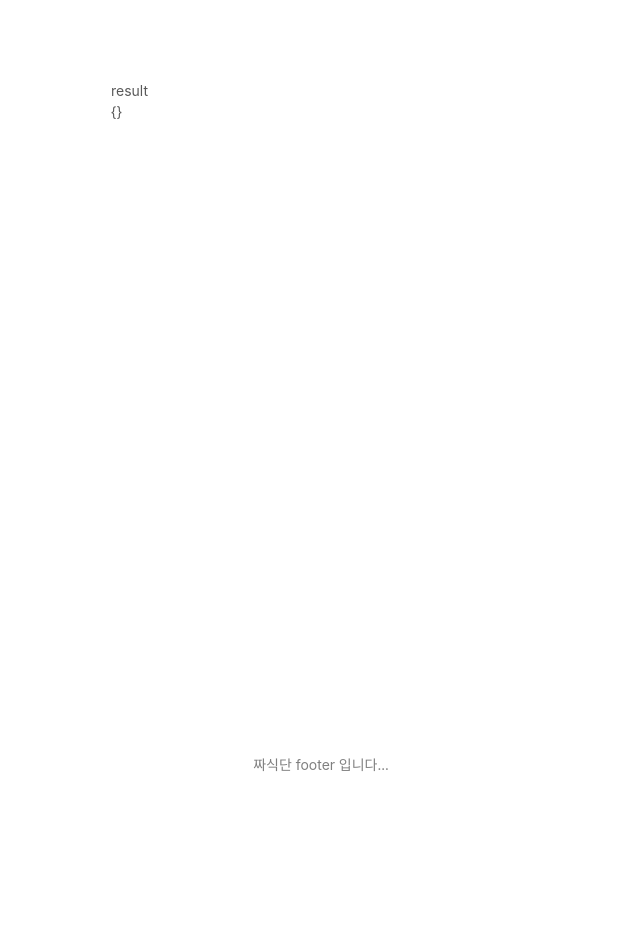
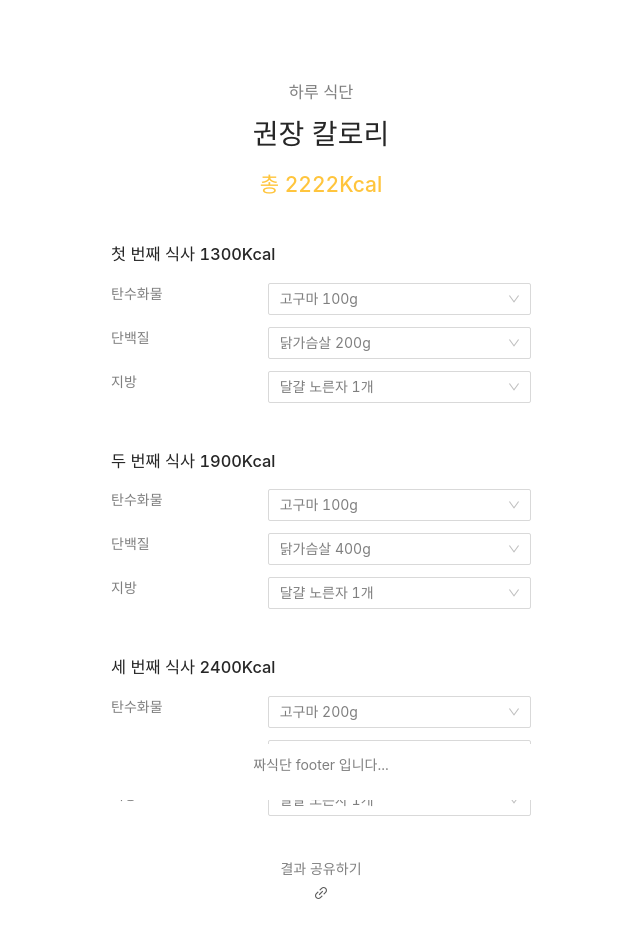
Before and after one commit to 2nnovate/meal-planner-ssr, a Next.js app: page /result in a window 1280 px wide. Shown: the top 938 px of the page, without its empty margins (319-959 px from the left). Before the commit the page ends 800 px from the top, so only its background shows below. Built offline with nearby package versions, Linux system fonts and the light colour scheme.

Commit message:
result 페이지 구현 (mock 데이터로 구현)

```diff
--- a/pages/result.js
+++ b/pages/result.js
@@ -1,7 +1,48 @@
 import ResultPage from '../src/pages/result'
 
-const Result = () => (
-  <ResultPage />
+const mockOptions = {
+  carbohydrateOptions: [{
+    id: 1,
+    label: '고구마 100g',
+    type: 'carbohydrate',
+    calorie: 500,
+  }, {
+    id: 2,
+    label: '고구마 200g',
+    type: 'carbohydrate',
+    calorie: 1000,
+  }],
+  proteinOptions: [{
+    id: 3,
+    label: '닭가슴살 200g',
+    type: 'protein',
+    calorie: 600,
+  }, {
+    id: 4,
+    label: '닭가슴살 400g',
+    type: 'protein',
+    calorie: 1200,
+  }],
+  fatOptions: [{
+    id: 5,
+    label: '달걀 노른자 1개',
+    type: 'fat',
+    calorie: 200,
+  }],
+};
+
+const Result = ({ options }) => (
+  <ResultPage
+    options={options}
+  />
 );
 
+export async function getStaticProps() {
+  const options = mockOptions;
+
+  return {
+    props: { options },
+  }
+}
+
 export default Result;
--- a/src/pages/result/index.js
+++ b/src/pages/result/index.js
@@ -1,18 +1,146 @@
-import { useContext } from 'react';
+import { useContext, useState } from 'react';
+import { Select } from 'antd';
+import { LinkOutlined } from '@ant-design/icons';
 
 import { mealPlanConfigContext } from '../../contexts/mealPlanConfigContext';
 
-import Layout from '../Layout';
+import Layout from '../layout';
 
+import styles from './index.module.scss';
 
-const ResultPage = () => {
-  const { config } = useContext(mealPlanConfigContext);
+const { Option } = Select;
+
+const mockTotalCalorie = 2222;
+const mockOptions = {
+  carbohydrateOptions: [{
+    id: 1,
+    label: '고구마 100g',
+    type: 'carbohydrate',
+    calorie: 500,
+  }, {
+    id: 2,
+    label: '고구마 200g',
+    type: 'carbohydrate',
+    calorie: 1000,
+  }],
+  proteinOptions: [{
+    id: 3,
+    label: '닭가슴살 200g',
+    type: 'protein',
+    calorie: 600,
+  }, {
+    id: 4,
+    label: '닭가슴살 400g',
+    type: 'protein',
+    calorie: 1200,
+  }],
+  fatOptions: [{
+    id: 5,
+    label: '달걀 노른자 1개',
+    type: 'fat',
+    calorie: 200,
+  }],
+};
+const mockResult = [[
+  mockOptions.carbohydrateOptions[0],
+  mockOptions.proteinOptions[0],
+  mockOptions.fatOptions[0],
+], [
+  mockOptions.carbohydrateOptions[0],
+  mockOptions.proteinOptions[1],
+  mockOptions.fatOptions[0],
+], [
+  mockOptions.carbohydrateOptions[1],
+  mockOptions.proteinOptions[1],
+  mockOptions.fatOptions[0],
+]];
+
+const getMealOrderByIndex = (index) => {
+  switch (index) {
+    case 0: return '첫 번째 식사';
+    case 1: return '두 번째 식사';
+    case 2: return '세 번째 식사';
+    case 3: return '네 번째 식사';
+    default: return '? 번째 식사';
+  }
+};
+
+const getTypeInKorean = (type) => {
+  switch(type) {
+    case 'carbohydrate': return '탄수화물';
+    case 'protein': return '단백질';
+    case 'fat': return '지방';
+    default: return '';
+  }
+};
+
+const ResultPage = ({ options }) => {
+  const [mealPlan, setMealPlan] = useState(mockResult);
+  const totalCalorie = mockTotalCalorie;
 
   return (
     <Layout>
       <div>
-        <div>result</div>
-        <div>{JSON.stringify(config)}</div>
+        <div className={styles["result-page-header"]}>
+          <h3 className={styles["result-page-header-sub-title"]}>
+            하루 식단
+          </h3>
+          <h1>권장 칼로리</h1>
+          <h2 className={styles["result-page-header-total-calorie"]}>
+            총 {totalCalorie}Kcal
+          </h2>
+        </div>
+        <div className={styles["result-page-content"]}>
+          {mealPlan.map((mealInfo, index) => {
+            const totalCaloriePerMeal = mealInfo.reduce((acc, cur) => {
+              const { calorie: curCalorie } = cur;
+              return acc + curCalorie;
+            }, 0);
+
+            return (
+              <div
+                className={styles["result-page-content-item"]}
+                key={`meal-item-${index}`}
+              >
+                <h3 className={styles["result-page-content-item-title"]}>
+                  {getMealOrderByIndex(index)} {totalCaloriePerMeal}Kcal
+                </h3>
+                {mealInfo.map(({ id, label, type }, mealInfoIndex) => {
+                  const typeOption = options ? options[`${type}Options`] : [];
+
+                  return (
+                    <div
+                      key={`meal-info-${id}`}
+                      className={styles["result-page-content-item-detail"]}
+                    >
+                      <div>{getTypeInKorean(type)}</div>
+                      <Select
+                        value={id}
+                        onChange={(selectedId) => {
+                          const newMealPlan = [...mealPlan];
+                          newMealPlan[index][mealInfoIndex] = typeOption.find(({ id }) => id === selectedId);
+                          setMealPlan(newMealPlan);
+                        }}
+                      >
+                        {typeOption.map(({ id: optionId, label }) => (
+                          <Option value={optionId} key={optionId}>
+                            {label}
+                          </Option>
+                        ))}
+                      </Select>
+                    </div>
+                  );
+                })}
+              </div>
+            );
+          })}
+        </div>
+        <div className={styles["result-page-share-section"]}>
+          <h4>결과 공유하기</h4>
+          <div className={styles["result-page-share-section-list"]}>
+            <LinkOutlined />
+          </div>
+        </div>
       </div>
     </Layout>
   )
--- /dev/null
+++ b/src/pages/result/index.module.css
@@ -0,0 +1,56 @@
+.result-page-header {
+  text-align: center;
+  margin-bottom: 42px;
+}
+
+.result-page-header-sub-title {
+  color: rgba(0, 0, 0, 0.5);
+}
+
+.result-page-header-total-calorie {
+  color: #FFC53D;
+}
+
+.result-page-content {
+  margin-bottom: 42px;
+}
+
+.result-page-content-item {
+  margin-bottom: 46px;
+}
+.result-page-content-item:last-child {
+  margin-bottom: 0;
+}
+
+.result-page-content-item-title {
+  margin-bottom: 16px;
+}
+
+.result-page-content-item-detail {
+  display: flex;
+  justify-content: space-between;
+  margin-bottom: 12px;
+}
+.result-page-content-item-detail div:first-child {
+  color: rgba(0, 0, 0, 0.5);
+  flex-grow: 1;
+  flex-basis: 50px;
+}
+.result-page-content-item-detail div:last-child {
+  flex-grow: 2;
+  flex-basis: 50px;
+}
+
+.result-page-share-section {
+  text-align: center;
+}
+.result-page-share-section h4 {
+  color: rgba(0, 0, 0, 0.5);
+}
+
+.result-page-share-section-list {
+  display: flex;
+  justify-content: center;
+}
+
+/*# sourceMappingURL=index.module.css.map */
--- /dev/null
+++ b/src/pages/result/index.module.scss
@@ -0,0 +1,61 @@
+$primary: #FFC53D;
+
+.result-page-header {
+  text-align: center;
+  margin-bottom: 42px;
+}
+
+.result-page-header-sub-title {
+  color: rgba(0, 0, 0, .5);
+}
+
+.result-page-header-total-calorie {
+  color: $primary;
+}
+
+.result-page-content {
+   margin-bottom: 42px;
+ }
+
+.result-page-content-item {
+  margin-bottom: 46px;
+
+  &:last-child {
+    margin-bottom: 0;
+  }
+}
+
+.result-page-content-item-title {
+  margin-bottom: 16px;
+}
+
+.result-page-content-item-detail {
+  display: flex;
+  justify-content: space-between;
+
+  margin-bottom: 12px;
+
+  div:first-child {
+    color: rgba(0, 0, 0, .5);
+    flex-grow: 1;
+    flex-basis: 50px;
+  }
+
+  div:last-child {
+    flex-grow: 2;
+    flex-basis: 50px;
+  }
+}
+
+.result-page-share-section {
+  text-align: center;
+
+  h4 {
+    color: rgba(0, 0, 0, .5);
+  }
+}
+
+.result-page-share-section-list {
+  display: flex;
+  justify-content: center;
+}
```
Also changed, not shown: 1 other file (tests, documents, lock files or other folders).
